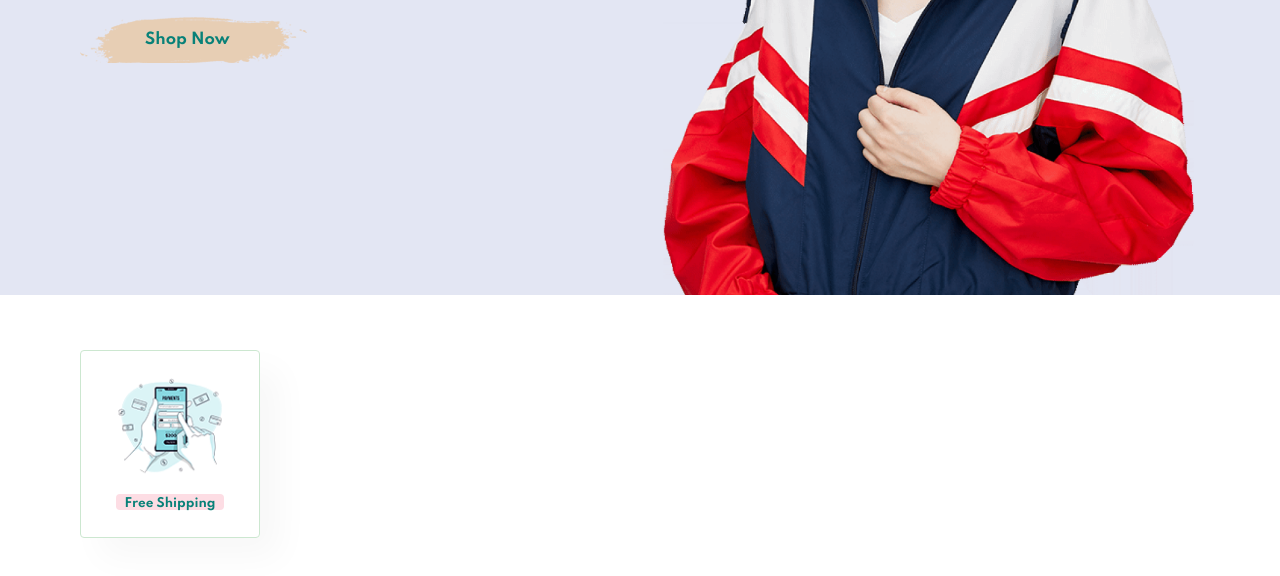
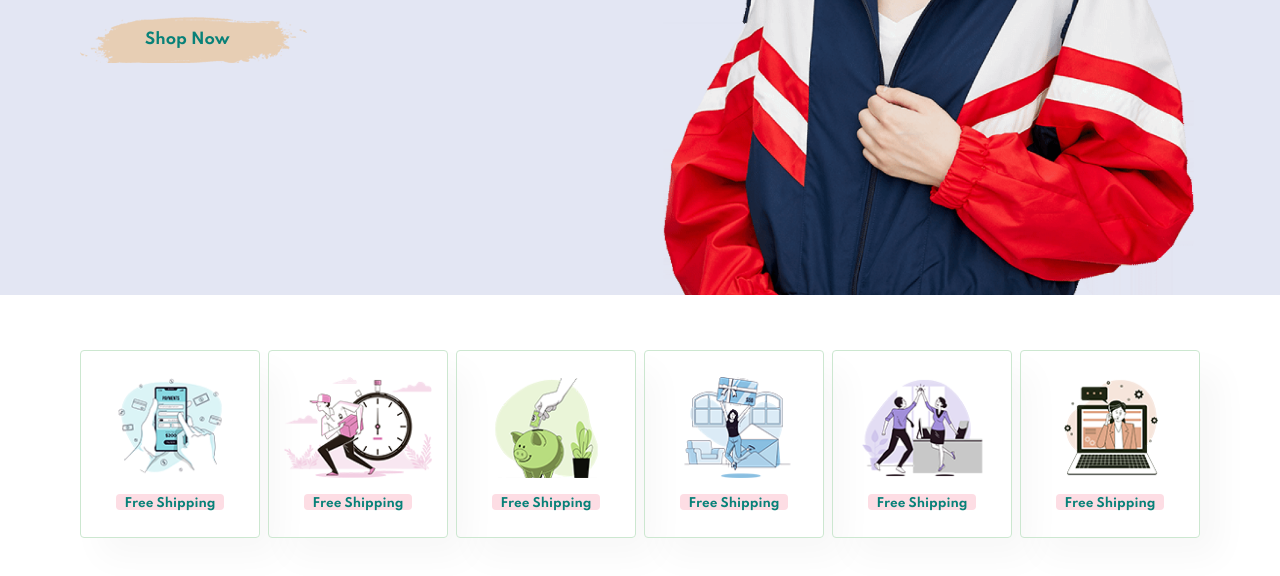
Before and after one commit to Night-Owl6/Ecommerce-HTML-CSS-JS, a plain HTML site: page index.html in a window 1280 px wide. Shown: the part 510-1086 px from the top of the page. Drawn offline with Linux system fonts and the light colour scheme.

Commit message:
updated feature box

```diff
--- a/index.html
+++ b/index.html
@@ -41,6 +41,26 @@
         <img src="img/features/f1.png" alt="" />
         <h6>Free Shipping</h6>
       </div>
+      <div class="fe-box">
+        <img src="img/features/f2.png" alt="" />
+        <h6>Free Shipping</h6>
+      </div>
+      <div class="fe-box">
+        <img src="img/features/f3.png" alt="" />
+        <h6>Free Shipping</h6>
+      </div>
+      <div class="fe-box">
+        <img src="img/features/f4.png" alt="" />
+        <h6>Free Shipping</h6>
+      </div>
+      <div class="fe-box">
+        <img src="img/features/f5.png" alt="" />
+        <h6>Free Shipping</h6>
+      </div>
+      <div class="fe-box">
+        <img src="img/features/f6.png" alt="" />
+        <h6>Free Shipping</h6>
+      </div>
     </section>
 
     <script src="script.js"></script>
--- a/style.css
+++ b/style.css
@@ -134,6 +134,13 @@ body {
   font-size: 15px;
 }
 
+#feature {
+  display: flex;
+  align-items: center;
+  justify-content: space-between;
+  flex-wrap: wrap;
+}
+
 #feature .fe-box {
   width: 180px;
   text-align: center;
```
